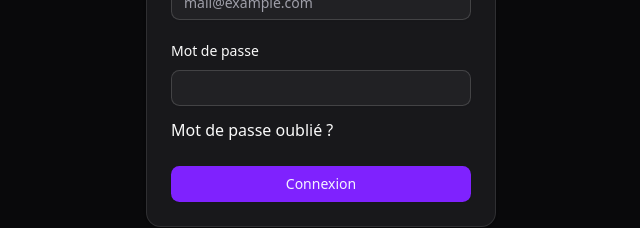
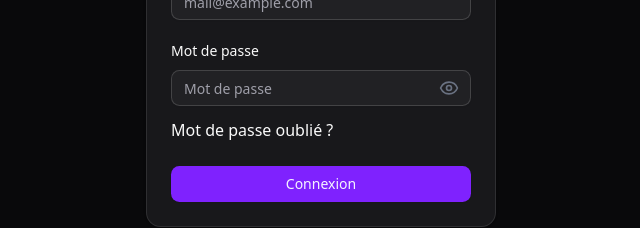
Before and after one commit to AnsseauMattheo/SaeHandDBut3-Front, a React (Vite) app: page /Connexion in a window 1280 px wide. Shown: the part 363-591 px from the top of the page, without its empty margins (319-959 px from the left). Built offline with nearby package versions, Linux system fonts and the light colour scheme; no server answers.

Commit message:
oeuil pour voir MDP

```diff
--- a/src/Pages/Connexion.jsx
+++ b/src/Pages/Connexion.jsx
@@ -1,4 +1,4 @@
-import React from "react";
+import React, {useState} from "react";
 import { Login } from '../axiosRequests.jsx';
 import { Button } from "../components/ui/button.jsx";
 import { cn } from "../lib/utils.js";
@@ -6,18 +6,18 @@
 import { Label } from "../components/ui/label.jsx";
 import { Input } from "../components/ui/input.jsx";
 import { Alert, AlertDescription, AlertTitle } from "../components/ui/alert.jsx";
-import { AlertCircleIcon } from "lucide-react";
+import {AlertCircleIcon, Eye, EyeOff} from "lucide-react";
 import { useNavigate } from "react-router";
 import { AlertProvider, useAlerts } from "../context/AlertProvider.jsx";
 
 
 function Connexion({reload}) {
 
-    const [email, setEmail] = React.useState("");
-    const [password, setPassword] = React.useState("");
-    const [error, setError] = React.useState(false);
+    const [email, setEmail] = useState("");
+    const [password, setPassword] = useState("");
+    const [error, setError] = useState(false);
     const navigate = useNavigate();
-
+    const [showPassword, setShowPassword] = useState(false);
     const { addSuccess, addError, addWarning, addInfo } = useAlerts();
 
     const loginHandler = async (e) => {
@@ -60,7 +60,23 @@
                                     <div className="flex items-center">
                                         <Label htmlFor="password">Mot de passe</Label>
                                     </div>
-                                    <Input id="password" type="password" onChange={(e) => setPassword(e.target.value)} required />
+                                    <div className="relative w-full max-w-sm">
+                                        <Input
+                                            id="password"
+                                            type={showPassword ? "text" : "password"}
+                                            onChange={(e) => setPassword(e.target.value)}
+                                            required
+                                            className="pr-10" // espace pour l’icône
+                                            placeholder="Mot de passe"
+                                        />
+                                        <button
+                                            type="button"
+                                            onClick={() => setShowPassword(!showPassword)}
+                                            className="absolute inset-y-0 right-0 flex items-center pr-3 focus:outline-none"
+                                        >
+                                            {showPassword ? <EyeOff className="h-5 w-5 text-gray-500" /> : <Eye className="h-5 w-5 text-gray-500" />}
+                                        </button>
+                                    </div>
                                     <div className="flex items-center">
                                         <a
                                             href="#"
```
